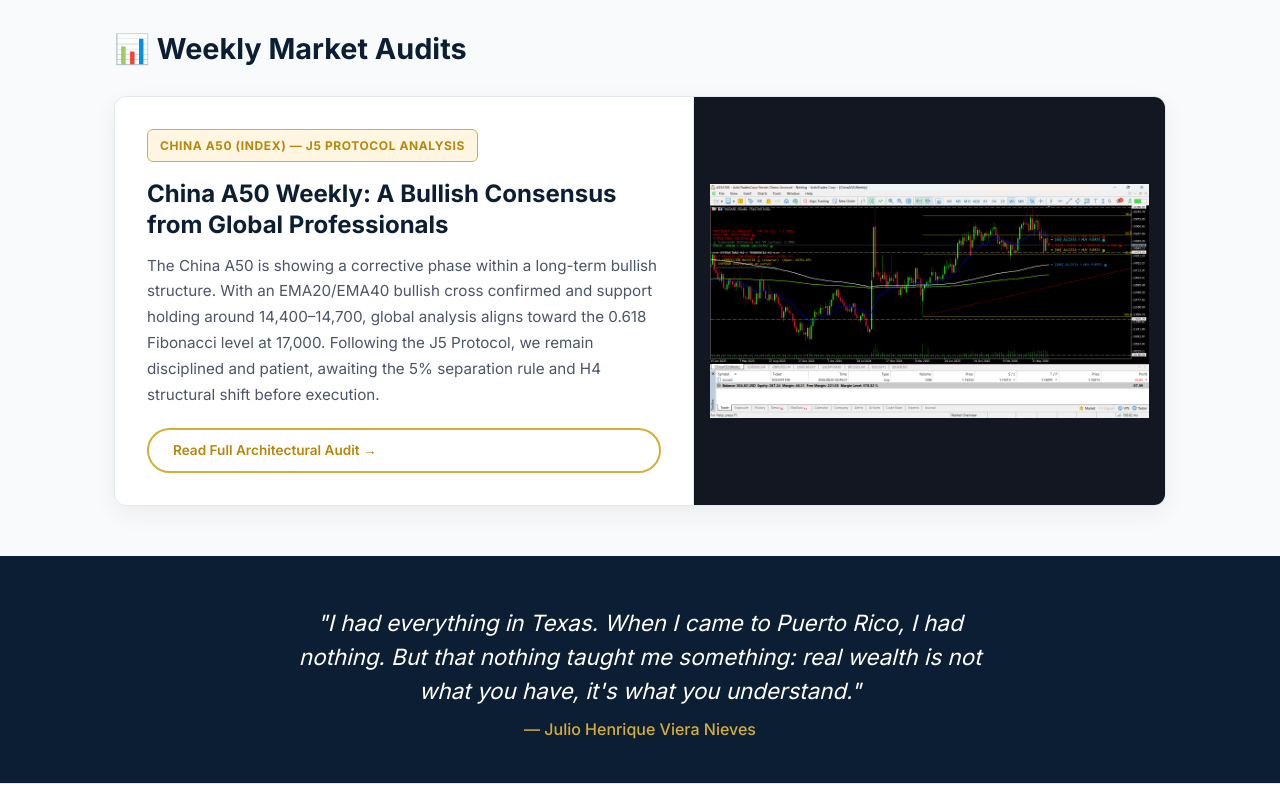
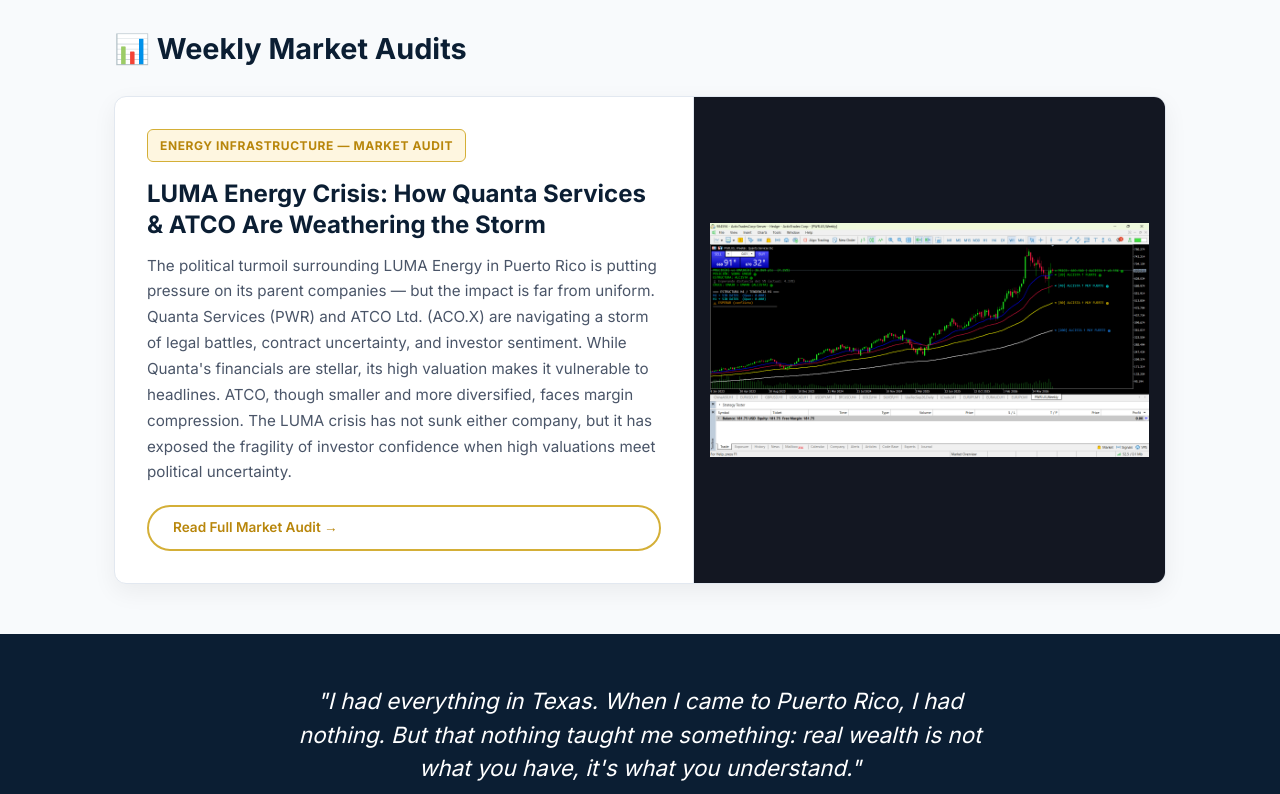
Before and after one commit to jvieranieves54-alt/j5-trading-strategy, a plain HTML site: page index.html in a window 1280 px wide. Shown: the part 2040-2834 px from the top of the page. Drawn offline with Linux system fonts and the light colour scheme.

Commit message:
Add files via upload

```diff
--- a/index.html
+++ b/index.html
@@ -409,7 +409,7 @@
         </div>
     </section>
 
-    <!-- ═══ MARKET NEWS / AUDIT (SECCIÓN ACTUALIZADA) ═══ -->
+    <!-- ═══ MARKET NEWS / AUDIT — LUMA ENERGY ═══ -->
     <section class="market-news">
         <div class="container">
             <h2>
@@ -418,22 +418,22 @@
             </h2>
             <div class="news-card">
                 <div class="news-content">
-                    <div class="news-badge">China A50 (Index) — J5 Protocol Analysis</div>
+                    <div class="news-badge">Energy Infrastructure — Market Audit</div>
                     <h3>
-                        <span class="lang-en">China A50 Weekly: A Bullish Consensus from Global Professionals</span>
-                        <span class="lang-es" style="display:none;">China A50 Semanal: Un Consenso Alcista de Profesionales Globales</span>
+                        <span class="lang-en">LUMA Energy Crisis: How Quanta Services & ATCO Are Weathering the Storm</span>
+                        <span class="lang-es" style="display:none;">Crisis de LUMA Energy: Cómo Quanta Services y ATCO Están Enfrentando la Tormenta</span>
                     </h3>
                     <p>
-                        <span class="lang-en">The China A50 is showing a corrective phase within a long-term bullish structure. With an EMA20/EMA40 bullish cross confirmed and support holding around 14,400–14,700, global analysis aligns toward the 0.618 Fibonacci level at 17,000. Following the J5 Protocol, we remain disciplined and patient, awaiting the 5% separation rule and H4 structural shift before execution.</span>
-                        <span class="lang-es" style="display:none;">El China A50 muestra una fase de corrección dentro de una estructura alcista a largo plazo. Con el cruce alcista EMA20/EMA40 confirmado y un soporte clave en 14,400–14,700, el análisis global coincide en apuntar al objetivo 0.618 de Fibonacci en 17,000. Siguiendo el Protocolo J5, mantenemos la disciplina y paciencia, aguardando la regla del 5% de separación y el giro de estructura en H4.</span>
+                        <span class="lang-en">The political turmoil surrounding LUMA Energy in Puerto Rico is putting pressure on its parent companies — but the impact is far from uniform. Quanta Services (PWR) and ATCO Ltd. (ACO.X) are navigating a storm of legal battles, contract uncertainty, and investor sentiment. While Quanta's financials are stellar, its high valuation makes it vulnerable to headlines. ATCO, though smaller and more diversified, faces margin compression. The LUMA crisis has not sunk either company, but it has exposed the fragility of investor confidence when high valuations meet political uncertainty.</span>
+                        <span class="lang-es" style="display:none;">La turbulencia política en torno a LUMA Energy en Puerto Rico está ejerciendo presión sobre sus empresas matrices — pero el impacto está lejos de ser uniforme. Quanta Services (PWR) y ATCO Ltd. (ACO.X) están navegando en una tormenta de batallas legales, incertidumbre contractual y sentimiento del inversor. Mientras que las finanzas de Quanta son estelares, su alta valoración la hace vulnerable a los titulares. ATCO, aunque más pequeña y diversificada, enfrenta compresión de márgenes. La crisis de LUMA no ha hundido a ninguna de las dos, pero ha expuesto la fragilidad de la confianza de los inversores cuando las altas valoraciones se encuentran con la incertidumbre política.</span>
                     </p>
-                    <a href="blog/china50-audit.html" class="btn-secondary" style="padding: 10px 24px; font-size: 0.85rem;">
-                        <span class="lang-en">Read Full Architectural Audit →</span>
-                        <span class="lang-es" style="display:none;">Leer Auditoría Estructural Completa →</span>
+                    <a href="blog/luma-audit.html" class="btn-secondary" style="padding: 10px 24px; font-size: 0.85rem;">
+                        <span class="lang-en">Read Full Market Audit →</span>
+                        <span class="lang-es" style="display:none;">Leer Auditoría Completa →</span>
                     </a>
                 </div>
                 <div class="news-image">
-                    <img src="assets/images/china50.png" alt="China A50 Weekly Analysis J5 Protocol Chart" />
+                    <img src="assets/images/quanta.png" alt="LUMA Energy Crisis Chart" />
                 </div>
             </div>
         </div>
```
